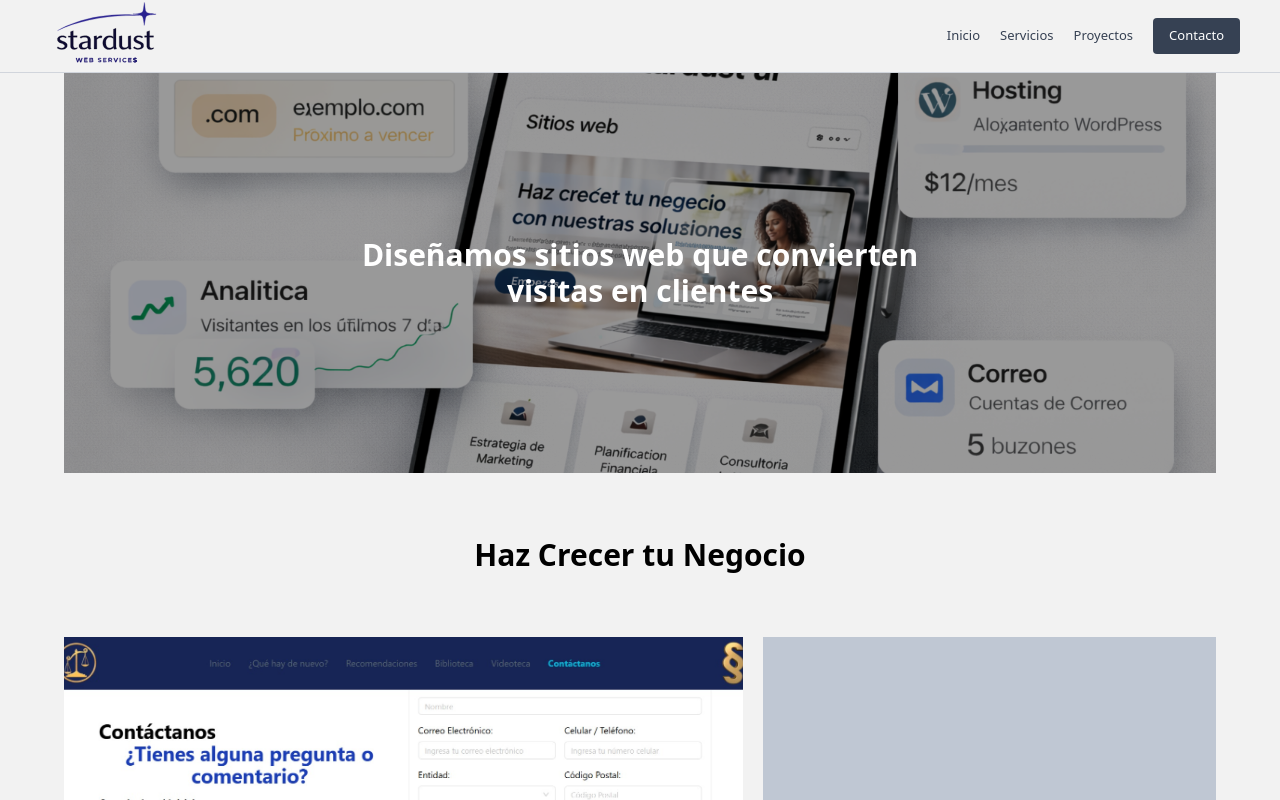
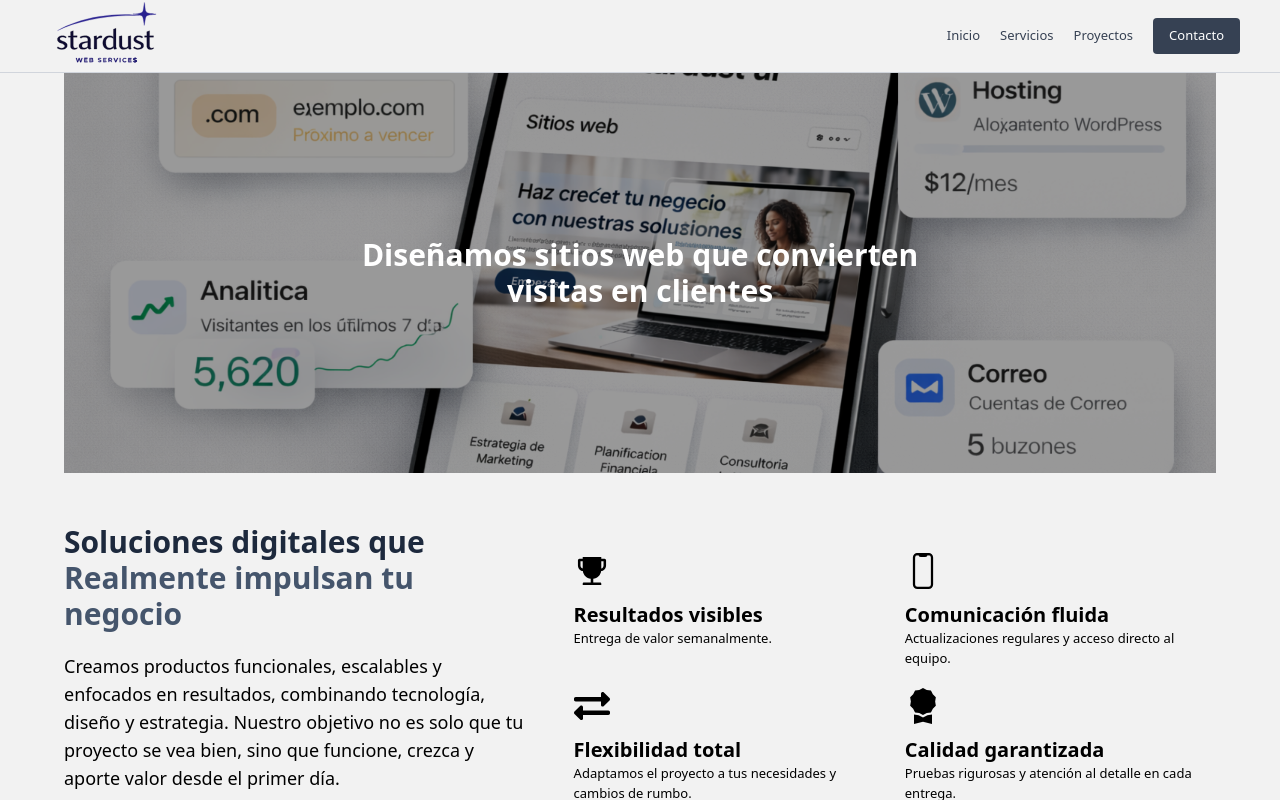
Before and after one commit to Daniuy3/stardust-front, a Next.js app: page / in a window 1280 px wide. Shown: the top 800 px of the page. Built offline with nearby package versions, Linux system fonts and the light colour scheme.

Commit message:
feat(new sections added):

```diff
--- a/package.json
+++ b/package.json
@@ -11,7 +11,8 @@
   "dependencies": {
     "next": "16.1.6",
     "react": "19.2.3",
-    "react-dom": "19.2.3"
+    "react-dom": "19.2.3",
+    "react-icons": "^5.6.0"
   },
   "devDependencies": {
     "@tailwindcss/postcss": "^4",
--- a/src/app/page.tsx
+++ b/src/app/page.tsx
@@ -1,12 +1,17 @@
 import { Benefits } from "@/components/Benefits";
+import { Delivery } from "@/components/Delivery";
 import { MainHero } from "@/components/MainHero";
+import { Presentation } from "@/components/Presentation";
 import { Services } from "@/components/Services";
 import Image from "next/image";
+
 
 export default function Page() {
   return (
     <div className="w-full md:max-w-6xl mx-auto md:w-11/12">
       <MainHero />
+
+      <Presentation />
 
       <h2 className="text-xl md:text-3xl font-bold text-center my-10 md:my-16">
         Haz Crecer tu Negocio
@@ -51,6 +56,8 @@ export default function Page() {
       <Services />
 
       <Benefits />
+
+      <Delivery />
     </div>
   );
 }
--- /dev/null
+++ b/src/components/Delivery.tsx
@@ -0,0 +1,47 @@
+import React from 'react'
+import { FaCheckCircle } from "react-icons/fa";
+
+export const Delivery = () => {
+
+    const items : {
+        title: string
+        content : string
+    }[] = [
+        {
+            title: "Sistema listo para operar",
+            content: "Funcional desde el día uno, probado y preparado para uso real."
+        },
+        {
+            title: "Código y propiedad total",
+            content: "Eres dueño del sistema, sin dependencias ni restricciones."
+        },
+        {
+            title: "Documentación y capacitación",
+            content: "Tu equipo podrá operar, mantener y escalar el sistema sin fricción."
+        },
+        {
+            title: "Despliegue y monitoreo continuo",
+            content: "Sistema en línea, seguro y supervisado para evitar fallos"
+        }
+    ]
+
+  return (
+    <div className="bg-secondary-100 py-10 mb-10">
+          <h2 className="text-center text-2xl font-bold mb-10 ">
+            Lo que te entregamos
+          </h2>
+
+          <div className="flex justify-center gap-3 text-secondary-950 md:px-10 ">
+            {items.map((item, index) => (
+              <div key={index} className="flex flex-col items-center text-center md:w-72">
+                <FaCheckCircle className="text-2xl mb-3" />
+                <div>
+                    <h3 className="text-sm font-semibold">{item.title}</h3>
+                    <p>{item.content}</p>
+                </div>
+              </div>
+            ))}
+          </div>
+      </div>
+  )
+}
--- /dev/null
+++ b/src/components/Presentation.tsx
@@ -0,0 +1,63 @@
+import React from 'react'
+import { AiFillTrophy } from 'react-icons/ai'
+import { BsAwardFill } from 'react-icons/bs'
+import { FaExchangeAlt, FaPhone } from 'react-icons/fa'
+import { IoPhonePortraitOutline } from 'react-icons/io5'
+
+export const Presentation = () => {
+
+    const items : {
+        title: string
+        content : string
+        icon: React.ReactNode
+    }[] = [
+        {
+            title: "Resultados visibles",
+            content: "Entrega de valor semanalmente.",
+            icon: <AiFillTrophy />
+        },
+        {
+            title: "Comunicación fluida",
+            content: "Actualizaciones regulares y acceso directo al equipo.",
+            icon: <IoPhonePortraitOutline />
+        },
+        {
+            title: "Flexibilidad total",
+            content: "Adaptamos el proyecto a tus necesidades y cambios de rumbo.",
+            icon: <FaExchangeAlt />
+        },
+        {
+            title: "Calidad garantizada",
+            content: "Pruebas rigurosas y atención al detalle en cada entrega.",
+            icon: <BsAwardFill />
+        }
+    ]
+  return (
+    <div className="py-10 flex gap-10 items-center">
+        <div className="md:w-1/2 space-y-5">
+            <h2 className="text-3xl text-slate-800 font-bold">
+            Soluciones digitales que
+            <span className="text-slate-600 block">
+                {" "}
+                Realmente impulsan tu negocio
+            </span>
+            </h2>
+            <p className="text-lg">
+            Creamos productos funcionales, escalables y enfocados en resultados, combinando tecnología, diseño y estrategia. Nuestro objetivo no es solo que tu proyecto se vea bien, sino que funcione, crezca y aporte valor desde el primer día.
+            </p>
+        </div>
+
+        <div className="grid grid-cols-2 gap-5 mt-10">
+            {items.map((item, index) => (
+                <div key={index} className="flex flex-col gap-3">
+                    <div className="text-4xl">{item.icon}</div>
+                    <div>
+                        <h3 className="text-xl font-bold">{item.title}</h3>
+                        <p>{item.content}</p>
+                    </div>
+                </div>
+            ))}
+        </div>
+    </div>
+  )
+}
```
Also changed, not shown: 1 other file (tests, documents, lock files or other folders).
